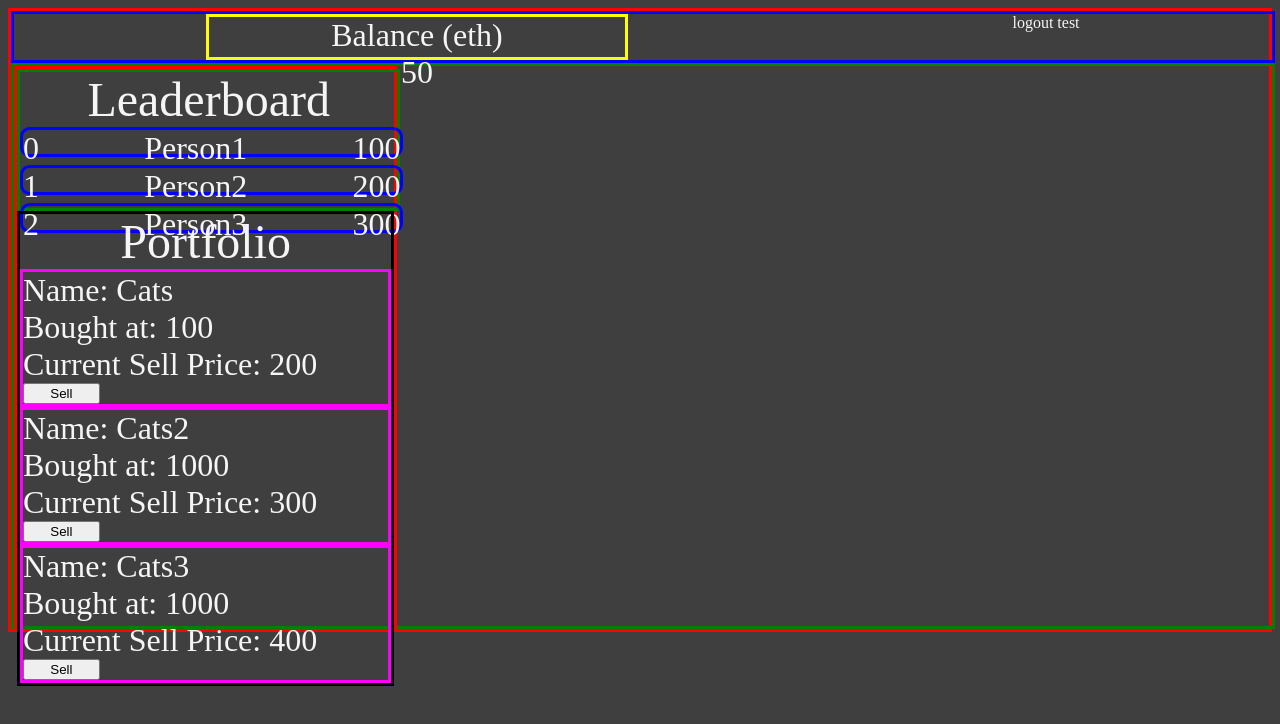
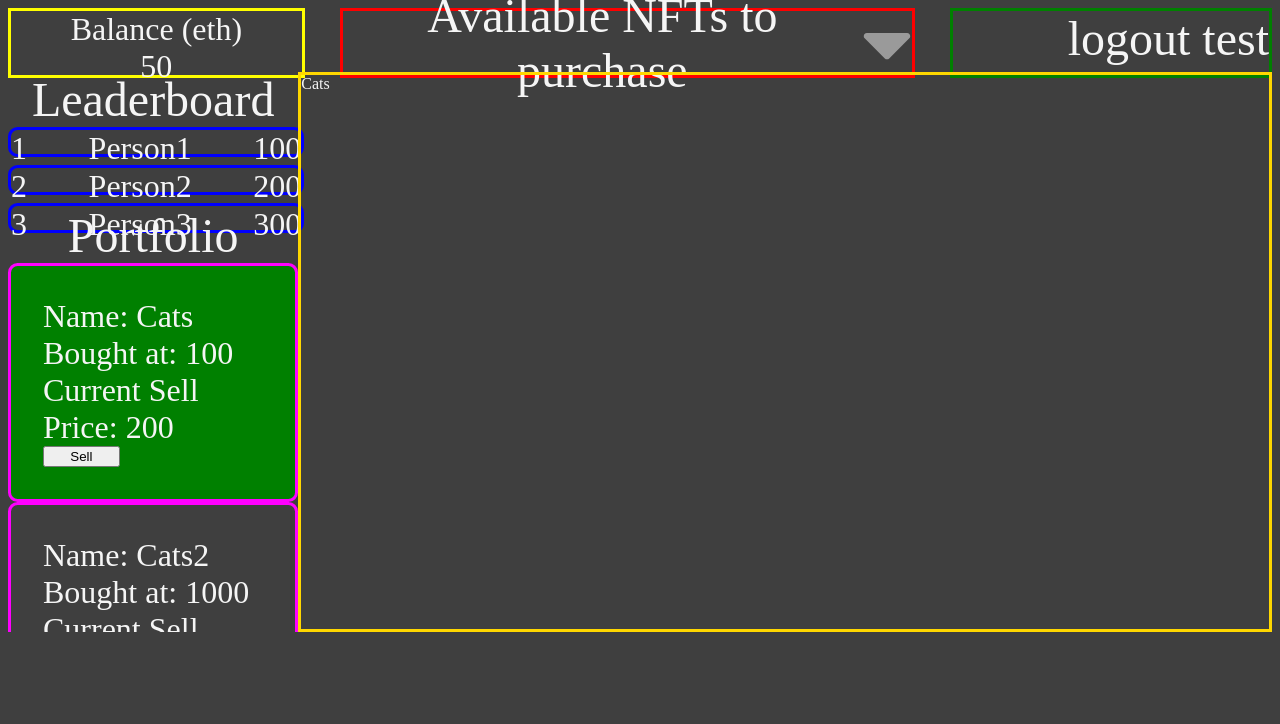
Before and after one commit to Collectors-Playground/Collectors-Playground, a React app: page /dashboard in a window 1280 px wide. Shown: the top 724 px of the page. Built offline with nearby package versions, Linux system fonts and the light colour scheme; a web font is replaced by a local one.

Commit message:
Completed redux work with selecting current NFT. Work for dropdown started

```diff
--- a/package.json
+++ b/package.json
@@ -23,6 +23,9 @@
   "author": "J,L,C",
   "license": "ISC",
   "dependencies": {
+    "@fortawesome/fontawesome-svg-core": "^1.2.36",
+    "@fortawesome/free-solid-svg-icons": "^5.15.4",
+    "@fortawesome/react-fontawesome": "^0.1.16",
     "axios": "^0.21.4",
     "bcryptjs": "^2.4.3",
     "chart.js": "^3.6.0",
@@ -45,8 +48,8 @@
     "@babel/plugin-transform-runtime": "^7.15.0",
     "@babel/preset-env": "^7.15.6",
     "@babel/preset-react": "^7.14.5",
+    "@babel/runtime": "^7.15.4",
     "@types/bcryptjs": "^2.4.2",
-    "@babel/runtime": "^7.15.4",
     "@types/express": "^4.17.13",
     "@types/node": "^16.11.6",
     "@types/react": "^17.0.33",
--- a/public/client/Components/Dashboard.tsx
+++ b/public/client/Components/Dashboard.tsx
@@ -1,6 +1,7 @@
-import React, { ReactElement, useEffect } from 'react';
+import React, { ReactElement } from 'react';
 import Balance from './Balance';
 import Leaderboard from './Leaderboard';
+import Dropdown from './Dropdown';
 import { connect } from 'react-redux';
 
 import {
@@ -8,12 +9,21 @@ import {
   dashboardProps,
   LeaderboardProps,
   portfolioInt,
+  NFTListInt,
 } from '../../Types/interfaces';
-import { SELL_FROM_PORTFOLIO } from '../constants/actionTypes';
+import {
+  SELL_FROM_PORTFOLIO,
+  UPDATE_CURRENT_NFT,
+} from '../constants/actionTypes';
 import Portfolio from './Portfolio';
 
 function Dashboard(props: dashboardProps) {
-  const { username, dashboard, sellPortfolioDispatch } = props;
+  const {
+    username,
+    dashboard,
+    sellPortfolioDispatch,
+    updateCurrentNFTDispatch,
+  } = props;
 
   const createLeaderboard = (leaderList: LeaderboardProps[]) => {
     const leaderListOut: ReactElement[] = leaderList.map((user, index) => {
@@ -22,7 +32,7 @@ function Dashboard(props: dashboardProps) {
           key={index}
           username={user.username}
           balance={user.balance}
-          place={index}
+          place={index + 1}
         />
       );
     });
@@ -38,6 +48,8 @@ function Dashboard(props: dashboardProps) {
           boughtPrice={item.boughtPrice}
           sellPrice={item.sellPrice}
           sellNFT={sellPortfolioDispatch}
+          currentNFT={dashboard.currentNFT}
+          updateCurrentNFT={updateCurrentNFTDispatch}
         />
       );
     });
@@ -48,6 +60,7 @@ function Dashboard(props: dashboardProps) {
     <div className="dashboardWrapper">
       <div className="topRowWrapper">
         <Balance currentBalance={dashboard.balance} />
+        <Dropdown NFTList={dashboard.NFTList} />
         <div className="logoutWrapper">logout {username}</div>
       </div>
       <div className="mainContentWrapper">
@@ -61,7 +74,7 @@ function Dashboard(props: dashboardProps) {
             {createPortfolioList(dashboard.portfolioList)}
           </div>
         </div>
-        <div className="NFTTimeline"></div>
+        <div className="NFTTimeline">{dashboard.currentNFT}</div>
       </div>
     </div>
   );
@@ -75,5 +88,7 @@ export default connect(
   (dispatch) => ({
     sellPortfolioDispatch: (NFT: string) =>
       dispatch({ type: SELL_FROM_PORTFOLIO, payload: NFT }),
+    updateCurrentNFTDispatch: (NFT: string) =>
+      dispatch({ type: UPDATE_CURRENT_NFT, payload: NFT }),
   })
 )(Dashboard);
--- /dev/null
+++ b/public/client/Components/Dropdown.tsx
@@ -0,0 +1,52 @@
+import React, { ReactElement, useState } from 'react';
+import { FontAwesomeIcon } from '@fortawesome/react-fontawesome';
+import { faCaretDown } from '@fortawesome/free-solid-svg-icons';
+import { connect } from 'react-redux';
+import {
+  GlobalState,
+  dashboardProps,
+  LeaderboardProps,
+  portfolioInt,
+  NFTListInt,
+  DropdownProps,
+} from '../../Types/interfaces';
+import DropdownItem from './DropdownItem';
+import { SELL_FROM_PORTFOLIO } from '../constants/actionTypes';
+
+function Dropdown(props: DropdownProps) {
+  const [dropdownDisplay, changeDropdownDisplay] = useState(false);
+
+  const { NFTList } = props;
+  const createNFTPurchaseList = (NFTList: NFTListInt[]) => {
+    const NFTpurchaseListOut: ReactElement[] = NFTList.map((item, index) => {
+      return (
+        <DropdownItem
+          key={index}
+          name={item.name}
+          description={item.description}
+          cost={item.cost}
+        />
+      );
+    });
+    return NFTpurchaseListOut;
+  };
+
+  return (
+    <div className="dropdownWrapper">
+      <div className="dropdown">
+        Available NFTs to purchase
+        {dropdownDisplay && (
+          <div className="dropdownList">{createNFTPurchaseList(NFTList)}</div>
+        )}
+      </div>
+      <div
+        className="dropdownButton"
+        onClick={() => changeDropdownDisplay(!dropdownDisplay)}
+      >
+        <FontAwesomeIcon icon={faCaretDown} />
+      </div>
+    </div>
+  );
+}
+
+export default Dropdown;
--- /dev/null
+++ b/public/client/Components/DropdownItem.tsx
@@ -0,0 +1,30 @@
+import React, { useState } from 'react';
+import { FontAwesomeIcon } from '@fortawesome/react-fontawesome';
+import { faCaretDown } from '@fortawesome/free-solid-svg-icons';
+import { connect } from 'react-redux';
+import {
+  GlobalState,
+  dashboardProps,
+  LeaderboardProps,
+  portfolioInt,
+  NFTListInt,
+} from '../../Types/interfaces';
+import { SELL_FROM_PORTFOLIO } from '../constants/actionTypes';
+
+function DropdownItem(props: NFTListInt) {
+  const { name, description, cost } = props;
+  const [displayInformation, changeDisplay] = useState(false);
+  return (
+    <div className="dropdownItemWrapper">
+      <div onClick={() => changeDisplay(!displayInformation)}>{name}</div>
+      {displayInformation && (
+        <div>
+          <div>{description}</div>
+          <div>{cost}</div>
+        </div>
+      )}
+    </div>
+  );
+}
+
+export default DropdownItem;
--- a/public/client/Components/Portfolio.tsx
+++ b/public/client/Components/Portfolio.tsx
@@ -2,9 +2,23 @@ import React from 'react';
 import { portfolioInt } from '../../Types/interfaces';
 
 function Portfolio(props: portfolioInt) {
-  const { name, boughtPrice, sellPrice, sellNFT } = props;
+  const {
+    name,
+    boughtPrice,
+    sellPrice,
+    sellNFT,
+    currentNFT,
+    updateCurrentNFT,
+  } = props;
   return (
-    <div className="indivPortfolioItem">
+    <div
+      className={
+        name === currentNFT
+          ? 'indivPortfolioItemSelected'
+          : 'indivPortfolioItem'
+      }
+      onClick={() => updateCurrentNFT(name)}
+    >
       <div>Name: {name}</div>
       <div>Bought at: {boughtPrice}</div>
       <div>Current Sell Price: {sellPrice}</div>
--- a/public/client/reducers/dashboardReducer.ts
+++ b/public/client/reducers/dashboardReducer.ts
@@ -18,6 +18,13 @@ const dashboardState: dashboardStateInt = {
     { username: 'Person2', balance: 200 },
     { username: 'Person3', balance: 300 },
   ],
+  NFTList: [
+    { name: 'SuperCat', description: 'A really super cat', cost: 0.01 },
+    { name: 'SuperCat2', description: 'A really super cat2', cost: 0.02 },
+    { name: 'SuperCat3', description: 'A really super cat3', cost: 0.03 },
+    { name: 'SuperCat4', description: 'A really super cat4', cost: 0.04 },
+    { name: 'SuperCat5', description: 'A really super cat5', cost: 0.05 },
+  ],
 };
 
 const dashboardReducer = (state = dashboardState, action: dashboardAction) => {
@@ -31,15 +38,24 @@ const dashboardReducer = (state = dashboardState, action: dashboardAction) => {
       const NFTtoSell = action.payload;
       const currentPortfolioList: portfolioInt[] = stateCopy.portfolioList;
       let currentBalance = stateCopy.balance;
+      let currentNFT;
       const filteredList = currentPortfolioList.filter((NFT: portfolioInt) => {
         if (NFT.name === NFTtoSell) currentBalance += NFT.sellPrice;
         return NFT.name !== NFTtoSell;
       });
-      return { ...state, portfolioList: filteredList, balance: currentBalance };
+      if (filteredList.length === 0) currentNFT = 'Purchase an NFT to view';
+      return {
+        ...state,
+        portfolioList: filteredList,
+        balance: currentBalance,
+        currentNFT,
+      };
     case types.POPULATE_LEADERBOARD:
       break;
     case types.UPDATE_BALANCE:
       break;
+    case types.UPDATE_CURRENT_NFT:
+      return { ...state, currentNFT: action.payload };
 
     default: {
       return state;
--- a/public/client/scss/LoginPage.scss
+++ b/public/client/scss/LoginPage.scss
@@ -87,37 +87,111 @@ body {
 }
 
 .dashboardWrapper {
-  border: solid red;
   color: $fontColor;
   .topRowWrapper {
     display: flex;
     width: 100%;
-    border: solid blue;
-    justify-content: space-around;
+    height: 8vh;
+    justify-content: space-between;
     .balanceWrapper {
       font-size: 2rem;
       border: solid yellow;
-      width: 33%;
-      height: 5vh;
+      width: 23%;
+      height: 100%;
       text-align: center;
+    }
+    .dropdownWrapper {
+      border: solid red;
+      width: 45%;
+      height: 100%;
+      display: flex;
+      align-items: center;
+      .dropdown {
+        display: flex;
+        flex-direction: column;
+        width: 100%;
+        height: 100%;
+        text-align: center;
+        font-size: 3rem;
+        justify-content: center;
+        align-content: center;
+        align-items: center;
+        .dropdownList {
+          position: fixed;
+          top: 8vh;
+          display: flex;
+          flex-direction: column;
+          justify-content: center;
+          align-items: center;
+          width: 45%;
+          height: 10vh;
+          padding-top: 11vh;
+          // height: fit-content;
+          overflow-y: auto;
+          overflow-x: hidden;
+          border: solid green;
+
+          .dropdownItemWrapper {
+            display: flex;
+            flex-direction: column;
+            font-size: 3rem;
+            border: solid maroon;
+
+            height: 5vh;
+            width: 20%;
+            margin-top: 1vh;
+            margin-bottom: 1vh;
+          }
+        }
+        .dropdownList::-webkit-scrollbar {
+          width: 1vw;
+        }
+
+        .dropdownList::-webkit-scrollbar-track {
+          background-color: #e4e4e4;
+          border-radius: 2vw;
+        }
+
+        .dropdownList::-webkit-scrollbar-thumb {
+          border-radius: 2vw;
+          border: 0.25vw solid transparent;
+          background-clip: content-box;
+          background-color: #8070d4;
+        }
+      }
+      .dropdownButton {
+        cursor: pointer;
+        width: fit-content;
+        opacity: 50%;
+        font-size: 5rem;
+      }
+      .dropdownButton:hover {
+        opacity: 100%;
+      }
+    }
+    .logoutWrapper {
+      display: flex;
+      font-size: 3rem;
+      justify-content: flex-end;
+      border: solid green;
+      width: 25%;
+      height: 100%;
     }
   }
   .mainContentWrapper {
     width: 100%;
-    border: solid green;
     height: 70vh;
+    display: flex;
     .leaderboardPortfolioWrapper {
       display: flex;
       flex-direction: column;
       width: 30%;
-      border: solid red;
       height: 100%;
       .leaderboardWrapper {
         width: 100%;
         height: 17vh;
         text-align: center;
         font-size: 3rem;
-        border: solid green;
         .individualLeader {
           display: flex;
           font-size: 2rem;
@@ -131,23 +205,54 @@ body {
       }
 
       .portfolioWrapper {
-        border: solid black;
         height: 100%;
         font-size: 3rem;
         text-align: center;
         display: flex;
         flex-direction: column;
         justify-content: space-evenly;
+        overflow-x: hidden;
+        overflow-y: auto;
+
         .indivPortfolioItem {
           text-align: left;
           font-size: 2rem;
           border: solid magenta;
+          border-radius: 0.75vw;
+          transition: 0.5s linear;
+          padding: 2rem;
+
           button {
             width: 6vw;
             cursor: pointer;
           }
         }
+        .indivPortfolioItem:hover {
+          cursor: pointer;
+        }
+
+        .indivPortfolioItemSelected {
+          text-align: left;
+          font-size: 2rem;
+          border: solid magenta;
+          border-radius: 0.75vw;
+          background-color: green;
+          transition: 0.25s linear;
+          padding: 2rem;
+
+          button {
+            width: 6vw;
+            cursor: pointer;
+          }
+        }
+        .indivPortfolioItemSelected:hover {
+          cursor: pointer;
+        }
       }
+    }
+    .NFTTimeline {
+      width: 100%;
+      border: solid gold;
     }
   }
 }
```
Also changed, not shown: public/Types/interfaces.ts (+14 -1 lines), 1 other file (tests, documents, lock files or other folders).
